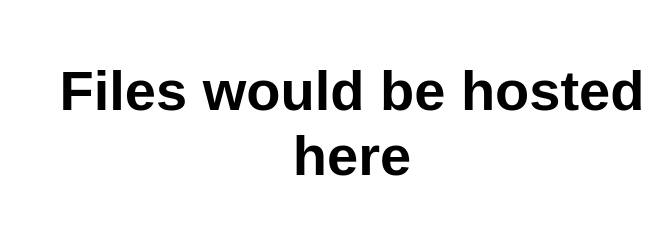
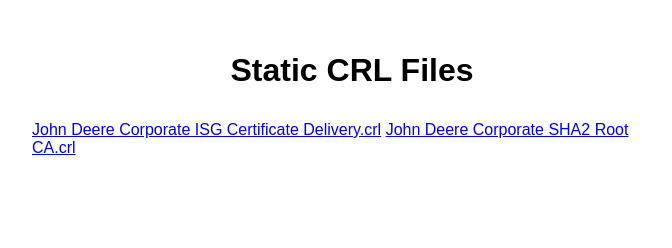
Before and after one commit to dgsorensen/isg-cdc-sand, a website: page src/index.html in a window 1280 px wide. Shown: the whole page, without its empty margins (288-960 px from the left). Drawn offline with Linux system fonts and the light colour scheme.

Commit message:
Added CRL files, changed index
Local link to CRL files, index page made

```diff
--- a/src/index.html
+++ b/src/index.html
@@ -5,12 +5,17 @@
   <meta charset="UTF-8">
   <meta name="viewport" content="width=device-width, initial-scale=1.0">
   <link rel="stylesheet" href="styles.css">
-  <title>Static Web App Test</title>
+  <title>John Deere CRL</title>
 </head>
 
 <body>
   <main>
-    <h1>Files would be hosted here</h1>
+
+    <h3>Static CRL Files</h3>
+
+    <a href="John Deere Corporate ISG Certificate Delivery.crl">John Deere Corporate ISG Certificate Delivery.crl</a>
+    <a href="John Deere Corporate SHA2 Root CA.crl">John Deere Corporate SHA2 Root CA.crl</a>
+
   </main>
 </body>
 
--- a/src/styles.css
+++ b/src/styles.css
@@ -15,7 +15,7 @@
   padding: 20px;
 }
 
-main > h1 {
+main > h3 {
   text-align: center;
-  font-size: 3.5em;
+  font-size: 2em;
 }
```
Also changed, not shown: 2 other files.
